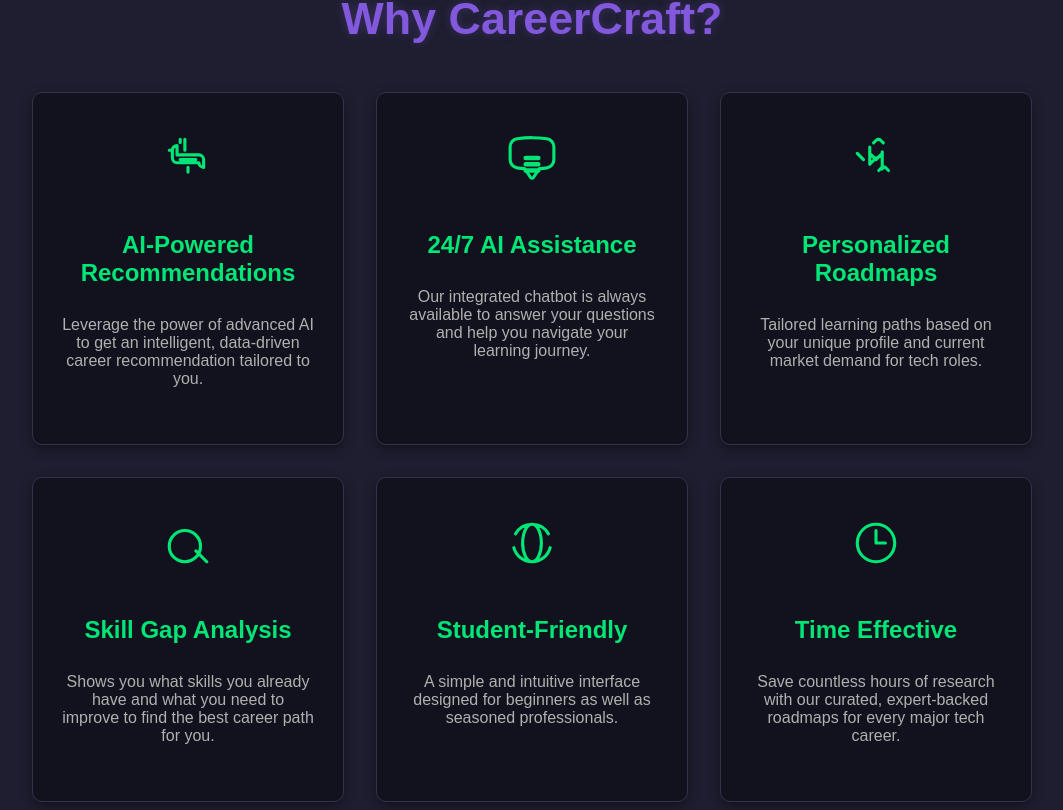
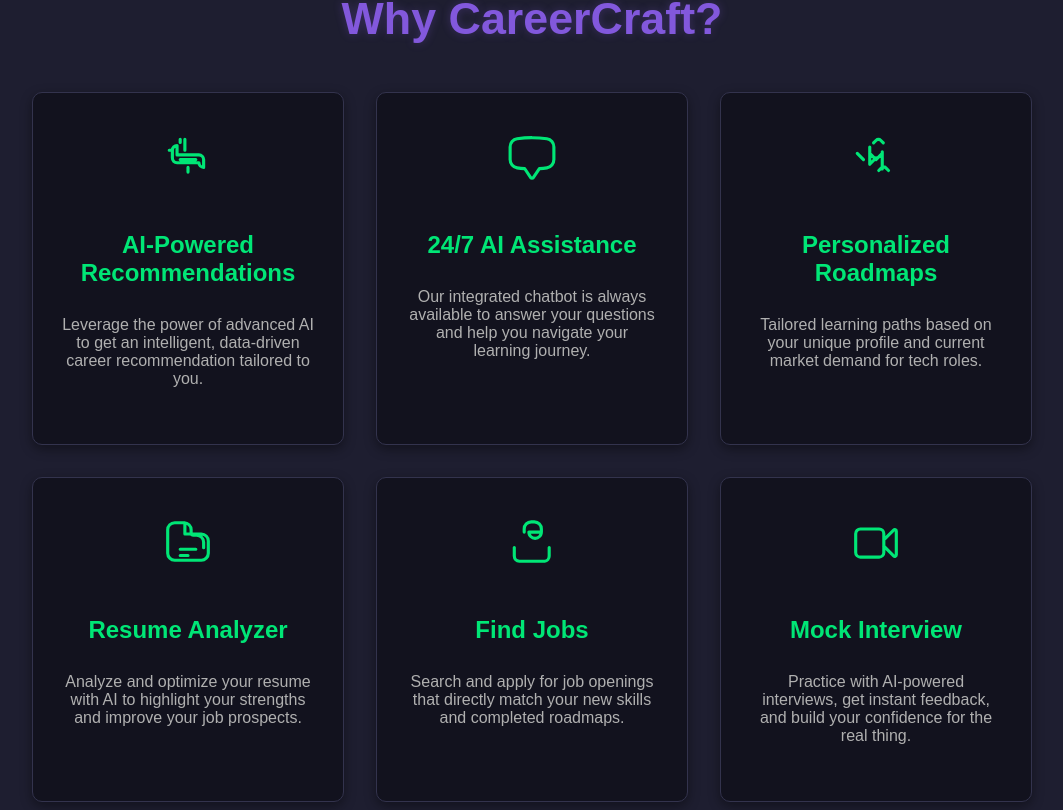
Before and after one commit to AbrarAli9876/AI-Powered-Career-Path-Recommendation, a React (Vite) app in the folder frontend/: page / in a window 1280 px wide. Shown: the part 990-1800 px from the top of the page, without its empty margins (108-1171 px from the left). Built offline with nearby package versions, Linux system fonts and the light colour scheme.

Commit message:
push home.jsx update

```diff
--- a/frontend/src/pages/Home.jsx
+++ b/frontend/src/pages/Home.jsx
@@ -1,8 +1,8 @@
 // src/pages/Home.jsx
 
-import React from 'react';
-import { Link } from 'react-router-dom';
-import './Home.css'; // Dedicated CSS for the Home page
+import React from "react";
+import { Link } from "react-router-dom";
+import "./Home.css"; // Make sure to create and style this file
 
 const Home = () => {
   return (
@@ -14,8 +14,9 @@ const Home = () => {
             Find Your Best Career Path with AI Personalized Roadmaps.
           </h1>
           <p className="hero-subtext">
-            CareerCraft intelligently analyzes your skills and aspirations to illuminate your ideal tech journey.
-            Start exploring possibilities today.
+            CareerCraft intelligently analyzes your skills and aspirations to
+            illuminate your ideal tech journey. Start exploring possibilities
+            today.
           </p>
           <div className="hero-cta-buttons">
             <Link to="/roadmaps" className="btn btn-primary">
@@ -26,20 +27,27 @@ const Home = () => {
             </Link>
           </div>
         </div>
+
         <div className="hero-illustration">
           <img
-            src="/src/assets/images/home-hero-illustration.webp" // Ensure this image exists
+            src="/src/assets/images/home-hero-illustration.webp"
             alt="Illustration of career planning with AI and future tech"
             className="hero-image"
+            onError={(e) => {
+              e.target.onerror = null;
+              e.target.src =
+                "https://placehold.co/600x400/313262/FFFFFF?text=Career+Illustration";
+            }}
           />
         </div>
       </section>
 
-      {/* Suggested: A Section to Highlight Key Features/Benefits */}
+      {/* 2. Features Section */}
       <section className="features-section">
         <h2>Why CareerCraft?</h2>
         <div className="features-grid">
-          {/* --- REORDERED FEATURES --- */}
+
+          {/* 1️⃣ AI-Powered Recommendations */}
           <div className="feature-card">
             <div className="icon">
               {/* SVG Icon for AI */}
@@ -50,17 +58,20 @@ const Home = () => {
             <h3>AI-Powered Recommendations</h3>
             <p>Leverage the power of advanced AI to get an intelligent, data-driven career recommendation tailored to you.</p>
           </div>
+
+          {/* 2️⃣ 24/7 AI Assistance */}
           <div className="feature-card">
             <div className="icon">
               {/* SVG Icon for Chatbot */}
               <svg xmlns="http://www.w3.org/2000/svg" fill="none" viewBox="0 0 24 24" strokeWidth="1.5" stroke="currentColor">
-                <path strokeLinecap="round" strokeLinejoin="round" d="M8.625 12a.375.375 0 01.375-.375h6a.375.375 0 010 .75h-6a.375.375 0 01-.375-.375zm0 3a.375.375 0 01.375-.375h6a.375.375 0 010 .75h-6a.375.375 0 01-.375-.375zm0 3a.375.375 0 01.375-.375h6a.375.375 0 010 .75h-6a.375.375 0 01-.375-.375z" />
-                <path strokeLinecap="round" strokeLinejoin="round" d="M4.848 2.771A49.144 49.144 0 0112 2.25c2.43 0 4.817.178 7.152.52 1.978.292 3.348 2.024 3.348 3.97v6.02c0 1.946-1.37 3.678-3.348 3.97a48.901 48.901 0 01-3.476.383.39.39 0 00-.297.17l-2.755 4.133a.75.75 0 01-1.248 0l-2.755-4.133a.39.39 0 00-.297-.17 48.9 48.9 0 01-3.476-.384c-1.978-.29-3.348-2.024-3.348-3.97V6.741c0-1.946 1.37-3.68 3.348-3.97z" />
+                <path strokeLinecap="round" strokeLinejoin="round" d="M4.848 2.771A49.144 49.144 0 0112 2.25c2.43 0 4.817.178 7.152.52 1.978.292 3.348 2.024 3.348 3.97v6.02c0 1.946-1.37 3.678-3.348 3.97a48.9 48.9 0 01-3.476.383.39.39 0 00-.297.17l-2.755 4.133a.75.75 0 01-1.248 0l-2.755-4.133a.39.39 0 00-.297-.17 48.9 48.9 0 01-3.476-.384c-1.978-.29-3.348-2.024-3.348-3.97V6.741c0-1.946 1.37-3.68 3.348-3.97z" />
               </svg>
             </div>
             <h3>24/7 AI Assistance</h3>
             <p>Our integrated chatbot is always available to answer your questions and help you navigate your learning journey.</p>
           </div>
+
+          {/* 3️⃣ Personalized Roadmaps */}
           <div className="feature-card">
             <div className="icon">
               <svg xmlns="http://www.w3.org/2000/svg" fill="none" viewBox="0 0 24 24" strokeWidth="1.5" stroke="currentColor">
@@ -70,6 +81,44 @@ const Home = () => {
             <h3>Personalized Roadmaps</h3>
             <p>Tailored learning paths based on your unique profile and current market demand for tech roles.</p>
           </div>
+
+          {/* 4️⃣ Resume Analyzer */}
+          <div className="feature-card">
+            <div className="icon">
+              {/* SVG Icon for Resume */}
+              <svg xmlns="http://www.w3.org/2000/svg" fill="none" viewBox="0 0 24 24" strokeWidth="1.5" stroke="currentColor">
+                <path strokeLinecap="round" strokeLinejoin="round" d="M19.5 14.25v-2.625a3.375 3.375 0 00-3.375-3.375h-1.5A1.125 1.125 0 0113.5 7.125v-1.5a3.375 3.375 0 00-3.375-3.375H8.25m0 12.75h7.5m-7.5 3H12M10.5 2.25H5.625a3.375 3.375 0 00-3.375 3.375v11.25a3.375 3.375 0 003.375 3.375h12.75a3.375 3.375 0 003.375-3.375V11.028a3.375 3.375 0 00-3.375-3.375H10.5z" />
+              </svg>
+            </div>
+            <h3>Resume Analyzer</h3>
+            <p>Analyze and optimize your resume with AI to highlight your strengths and improve your job prospects.</p>
+          </div>
+
+          {/* 5️⃣ Find Jobs */}
+          <div className="feature-card">
+            <div className="icon">
+              {/* SVG Icon for Jobs */}
+              <svg xmlns="http://www.w3.org/2000/svg" fill="none" viewBox="0 0 24 24" strokeWidth="1.5" stroke="currentColor">
+                <path strokeLinecap="round" strokeLinejoin="round" d="M20.25 14.15v4.075c0 1.313-.964 2.411-2.176 2.541H5.926A2.5 2.5 0 013.5 18.225V14.15M16.5 6.75v-1.5a3.375 3.375 0 00-3.375-3.375h-1.5A3.375 3.375 0 008.25 5.25v1.5m8.25 0c0 1.657-1.343 3-3 3s-3-1.343-3-3m6 0h-6" />
+              </svg>
+            </div>
+            <h3>Find Jobs</h3>
+            <p>Search and apply for job openings that directly match your new skills and completed roadmaps.</p>
+          </div>
+
+          {/* 6️⃣ Mock Interview */}
+          <div className="feature-card">
+            <div className="icon">
+              {/* SVG Icon for Interview */}
+              <svg xmlns="http://www.w3.org/2000/svg" fill="none" viewBox="0 0 24 24" strokeWidth="1.5" stroke="currentColor">
+                <path strokeLinecap="round" strokeLinejoin="round" d="M15.75 10.5l4.72-4.72a.75.75 0 011.28.53v11.38a.75.75 0 01-1.28.53l-4.72-4.72M4.5 18.75h9a2.25 2.25 0 002.25-2.25v-9a2.25 2.25 0 00-2.25-2.25h-9A2.25 2.25 0 002.25 7.5v9a2.25 2.25 0 002.25 2.25z" />
+              </svg>
+            </div>
+            <h3>Mock Interview</h3>
+            <p>Practice with AI-powered interviews, get instant feedback, and build your confidence for the real thing.</p>
+          </div>
+
+          {/* 7️⃣ Skill Gap Analysis */}
           <div className="feature-card">
             <div className="icon">
               <svg xmlns="http://www.w3.org/2000/svg" fill="none" viewBox="0 0 24 24" strokeWidth="1.5" stroke="currentColor">
@@ -79,6 +128,8 @@ const Home = () => {
             <h3>Skill Gap Analysis</h3>
             <p>Shows you what skills you already have and what you need to improve to find the best career path for you.</p>
           </div>
+
+          {/* 8️⃣ Student-Friendly */}
           <div className="feature-card">
             <div className="icon">
               <svg xmlns="http://www.w3.org/2000/svg" fill="none" viewBox="0 0 24 24" strokeWidth="1.5" stroke="currentColor">
@@ -88,6 +139,8 @@ const Home = () => {
             <h3>Student-Friendly</h3>
             <p>A simple and intuitive interface designed for beginners as well as seasoned professionals.</p>
           </div>
+
+          {/* 9️⃣ Time Effective */}
           <div className="feature-card">
             <div className="icon">
               {/* SVG Icon for Time */}
@@ -101,7 +154,7 @@ const Home = () => {
         </div>
       </section>
 
-      {/* 2. Call to Action (Bottom) */}
+      {/* 3. Bottom CTA Section */}
       <section className="bottom-cta-section">
         <h2>Start Your Career Journey Today 🚀</h2>
         <Link to="/assessment" className="btn btn-primary btn-large">
```
